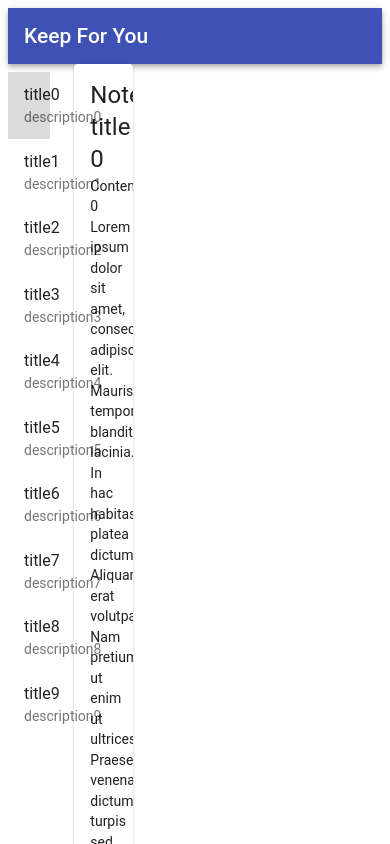
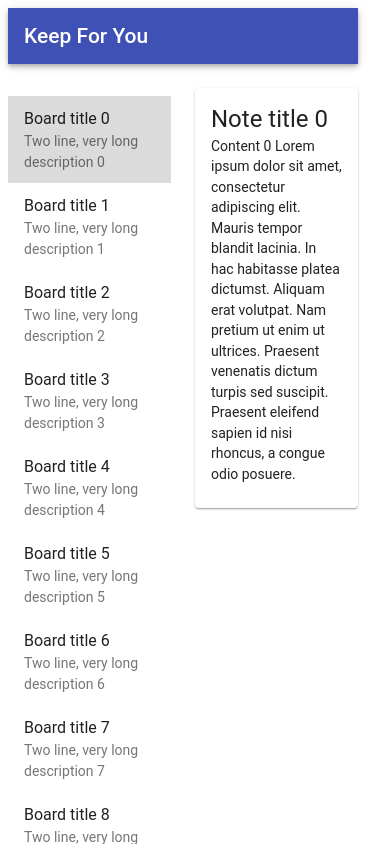
Before and after one commit to TeamUUUU/keep4u-frontend, a React (Create React App) app: page / in a window 390 px wide. Shown: the top 844 px of the page. Built offline with nearby package versions, Linux system fonts and the light colour scheme.

Commit message:
Small screen fixes

```diff
--- a/src/App.js
+++ b/src/App.js
@@ -42,17 +42,17 @@ class App extends Component {
 
 	render() {
 		return (
-			<div>
-				<NavBar />
-				<Grid container spacing={24}>
-					<Grid item xs={2}>
-						<BoardList boards={this.state.boardList} handleToUpdate={this.handleToUpdate.bind(this)} />
-					</Grid>
-					<Grid item xs={10}>
-						<NoteList notes={this.state.noteList} />
-					</Grid>
+			<Grid container spacing={24} style={{ width: '100%'}}>
+				<Grid item md={12} xs={12}>
+					<NavBar />
 				</Grid>
-			</div>
+				<Grid item md={2} xs={6}>
+					<BoardList boards={this.state.boardList} handleToUpdate={this.handleToUpdate.bind(this)} />
+				</Grid>
+				<Grid item md={10} xs={6}>
+					<NoteList notes={this.state.noteList} />
+				</Grid>
+			</Grid>
 		);
 	}
 }
--- a/src/NoteList.js
+++ b/src/NoteList.js
@@ -17,11 +17,12 @@ class NoteList extends Component {
 		const { notes } = this.props;
 		const toList = (note, idx) => (
 			<Grid
-				key={idx}
-				item xs={3}>
+			key={idx}
+			item
+			md={3} xs={12}>
 				<Card style={{
-					minHeight: '20vw',
-				}}>
+					minHeight: '20vh'
+					}}>
 					<CardContent>
 						<Typography variant="h5" component="h2" >
 							{note.title}
--- a/src/TempResponses.js
+++ b/src/TempResponses.js
@@ -4,8 +4,8 @@ export function getBoardsTemp() {
 	for (let i = 0; i < 10; i++) {
 		data.push({
 			id: i.toString(),
-			title: "title" + i,
-			description: "description" + i
+			title: "Board title " + i,
+			description: "Two line, very long description " + i
 		})
 	}
 	return data;
```
